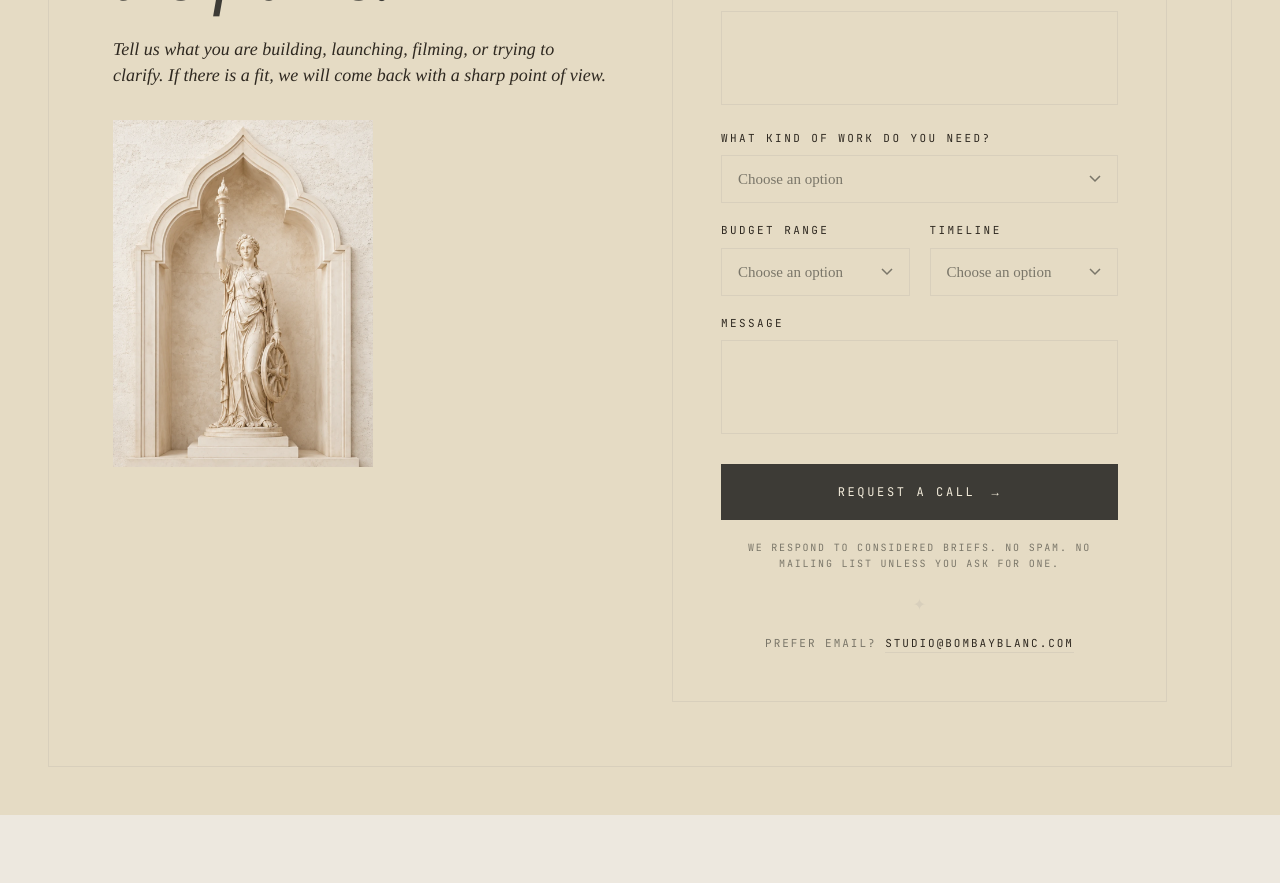
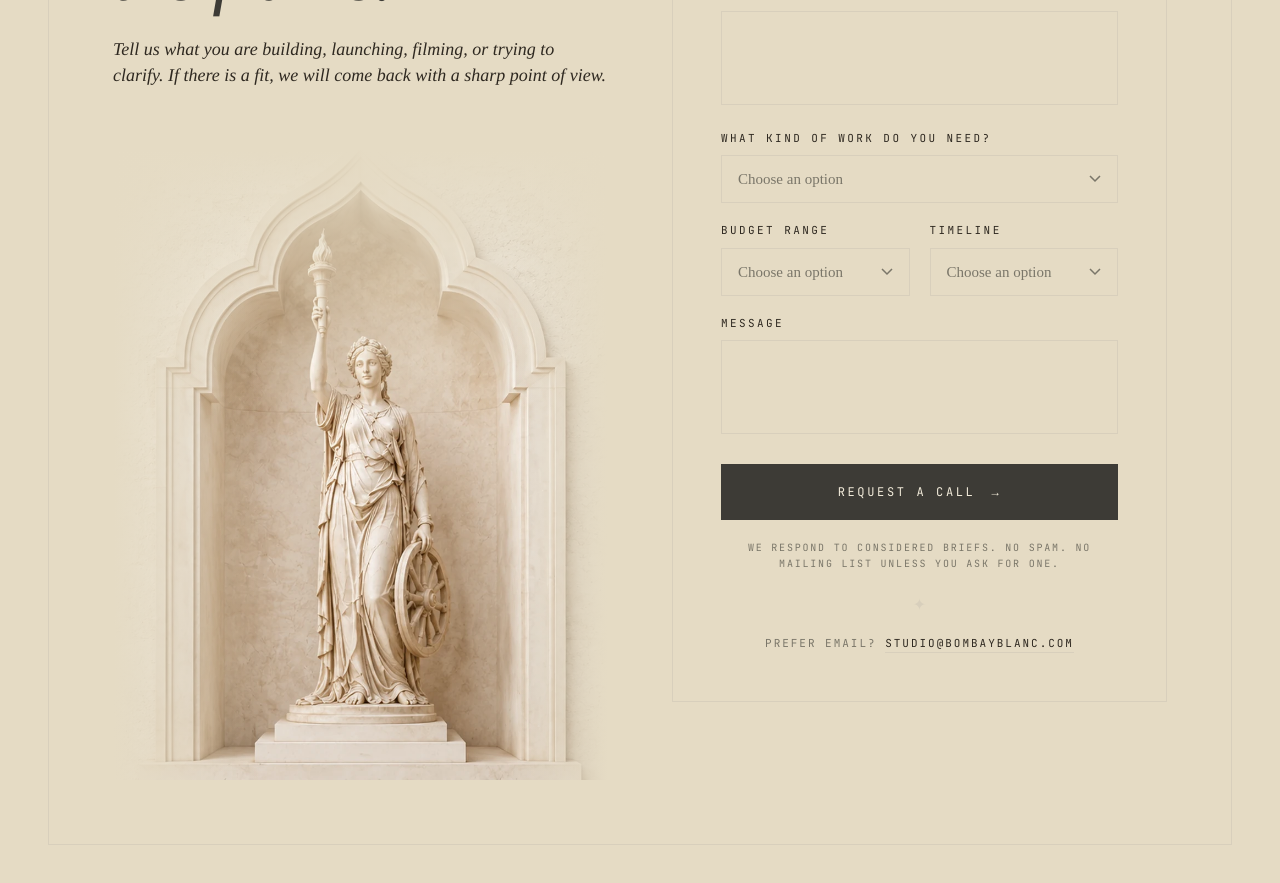
Before and after one commit to farhanamattar-code/bombay-blanc-site, a React (Vite) app: page / in a window 1280 px wide. Shown: the part 4140-5023 px from the top of the page. Before the commit the page ends 4955 px from the top, so only its background shows below. Built offline with nearby package versions, Linux system fonts and the light colour scheme; a web font is replaced by a local one.

Commit message:
Section 5: statue blends into background with gradient fades

```diff
--- a/src/components/ContactSection.jsx
+++ b/src/components/ContactSection.jsx
@@ -37,15 +37,41 @@ export default function ContactSection() {
               </Reveal>
             </div>
 
-            {/* Small statue */}
-            <Reveal className="mt-10 lg:mt-auto">
-              <div className="overflow-hidden" style={{ aspectRatio: '3 / 4', maxWidth: '260px' }}>
-                <img
-                  src="/images/small-statue.png"
-                  alt="Bombay Blanc decorative statue motif"
-                  className="w-full h-full object-cover object-top opacity-90"
-                />
-              </div>
+            {/* Statue — blends into background with gradient fades */}
+            <Reveal className="mt-10 lg:mt-auto relative" style={{ maxWidth: '320px' }}>
+              {/* Top fade */}
+              <div
+                className="absolute top-0 left-0 right-0 pointer-events-none"
+                style={{
+                  height: '45%',
+                  zIndex: 1,
+                  background: 'linear-gradient(to bottom, #E5DBC4 10%, transparent 100%)',
+                }}
+              />
+              {/* Left fade */}
+              <div
+                className="absolute inset-y-0 left-0 pointer-events-none"
+                style={{
+                  width: '30%',
+                  zIndex: 1,
+                  background: 'linear-gradient(to right, #E5DBC4, transparent)',
+                }}
+              />
+              {/* Right fade */}
+              <div
+                className="absolute inset-y-0 right-0 pointer-events-none"
+                style={{
+                  width: '20%',
+                  zIndex: 1,
+                  background: 'linear-gradient(to left, #E5DBC4, transparent)',
+                }}
+              />
+              <img
+                src="/images/small-statue.png"
+                alt="Bombay Blanc decorative statue motif"
+                className="w-full block"
+                style={{ objectFit: 'contain', objectPosition: 'bottom' }}
+              />
             </Reveal>
           </div>
 
```
